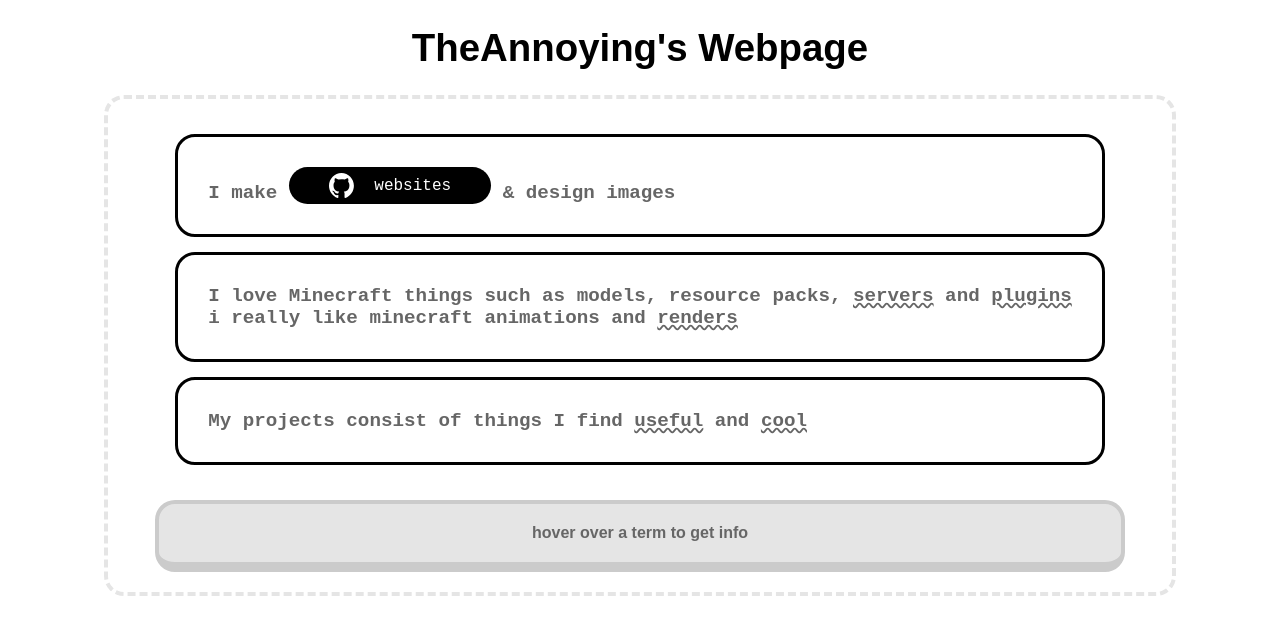
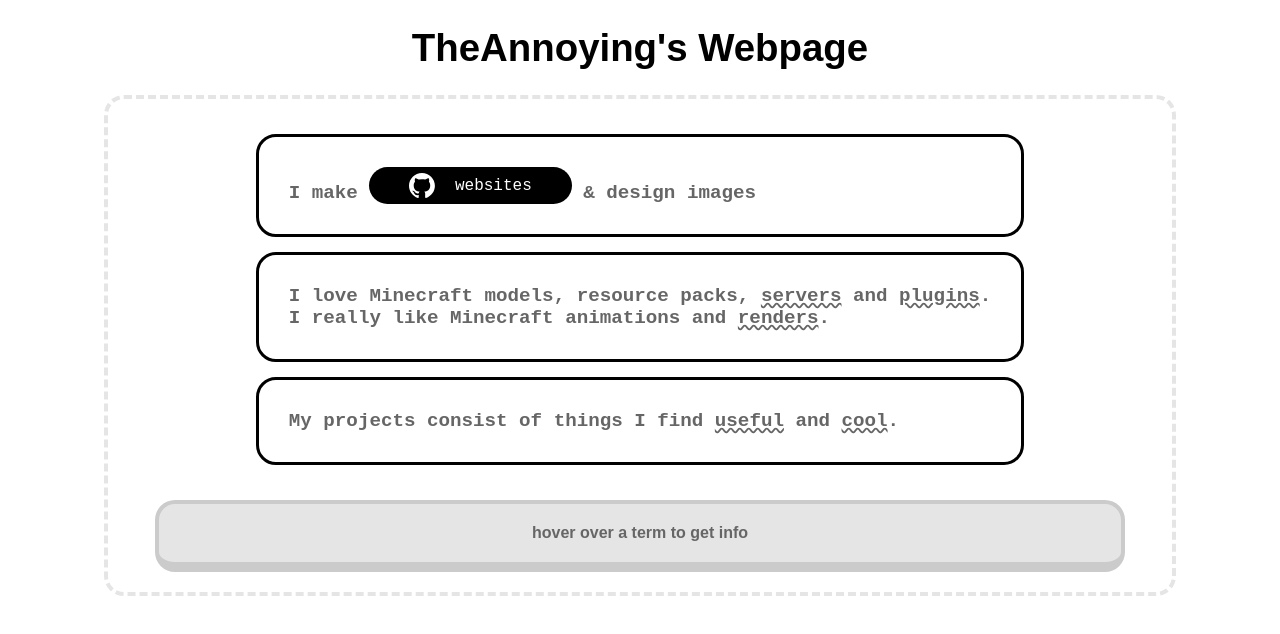
Before and after one commit to TheAnnoying/theannoyingdev, an Astro site: page / in a window 1280 px wide. Built offline with nearby package versions, Linux system fonts and the light colour scheme; Astro itself is replaced by a stand-in of ours.

Commit message:
chore: edited wording

```diff
--- a/src/pages/index.astro
+++ b/src/pages/index.astro
@@ -13,9 +13,9 @@ import "../styles/global.css";
 	<h1 id="title">TheAnnoying's Webpage</h1>
 	<div class="content">
 		<div>
-			<p class="section">I make <a href="https://github.com/TheAnnoying/" style="background-color: black;"><img src="github-mark-white.svg" height="25" /> websites</a> & design images</p>
-			<p class="section">I love Minecraft things such as models, resource packs, <span>servers</span> and <span>plugins</span><br>i really like minecraft animations and <span>renders</span></p>
-			<p class="section">My projects consist of things I find <span>useful</span> and <span>cool</span></p>
+			<p class="section">I make <a href="https://github.com/TheAnnoying/"><img src="github-mark-white.svg" height="25" /> websites</a> & design images</p>
+			<p class="section">I love Minecraft models, resource packs, <span>servers</span> and <span>plugins</span>.<br>I really like Minecraft animations and <span>renders</span>.</p>
+			<p class="section">My projects consist of things I find <span>useful</span> and <span>cool</span>.</p>
 		</div>
 		<div id="card">
 			<div style="width: 100%; height: 100%; display: grid; place-items: center; text-align: justify; font-size: 1rem; text-transform: lowercase;">
@@ -59,7 +59,7 @@ import "../styles/global.css";
 	<h1>Grid Calculator</h1>
 	<p>Figure out the grid dimensions for your Minecraft logos in Adobe Illustrator.</p>
 </div>
-			`,
+`,
 		cool: `
 <div>
 	<img id="banner" style="outline-color: rgb(102, 102, 102);" src="/oref-client/banner.webp" />
--- a/src/styles/global.css
+++ b/src/styles/global.css
@@ -13,6 +13,7 @@ body {
 }
 
 a {
+	background-color: black;
 	justify-content: center;
 	text-decoration: none;
 	display: inline-flex;
```
